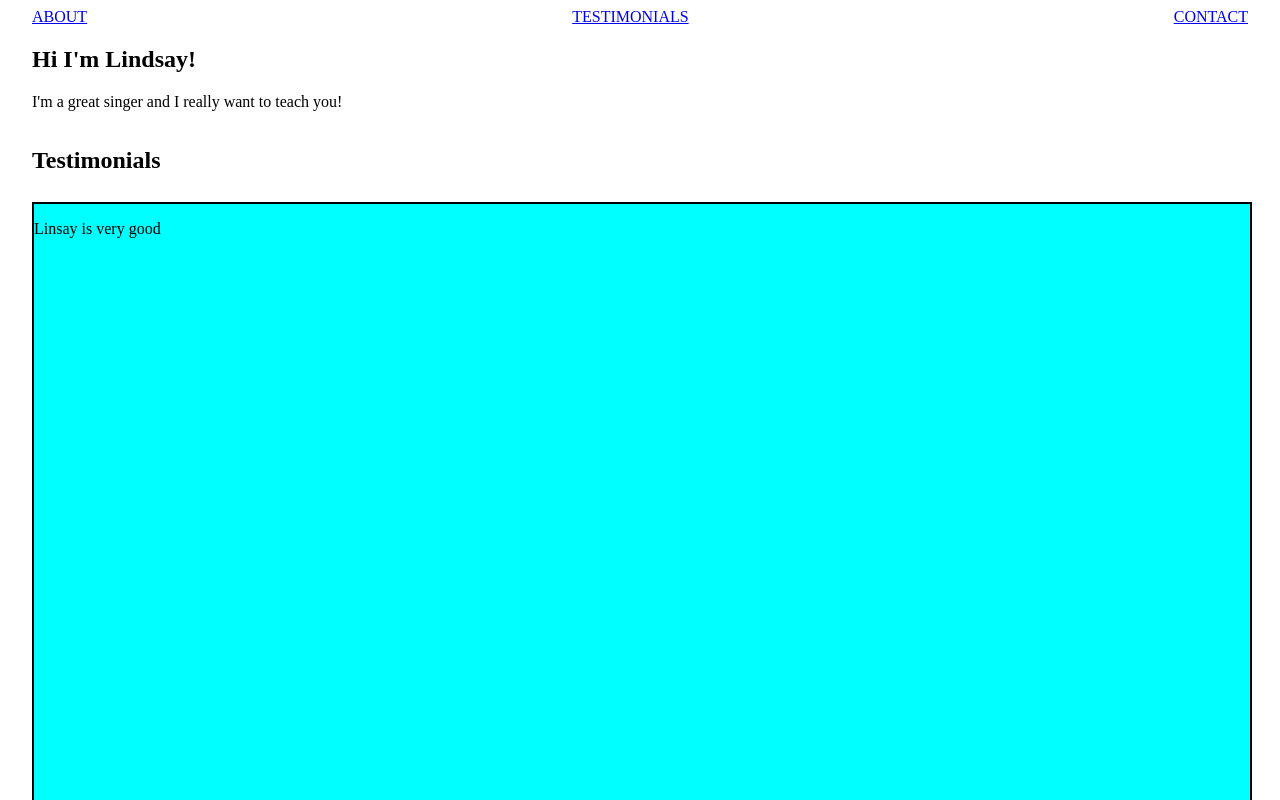
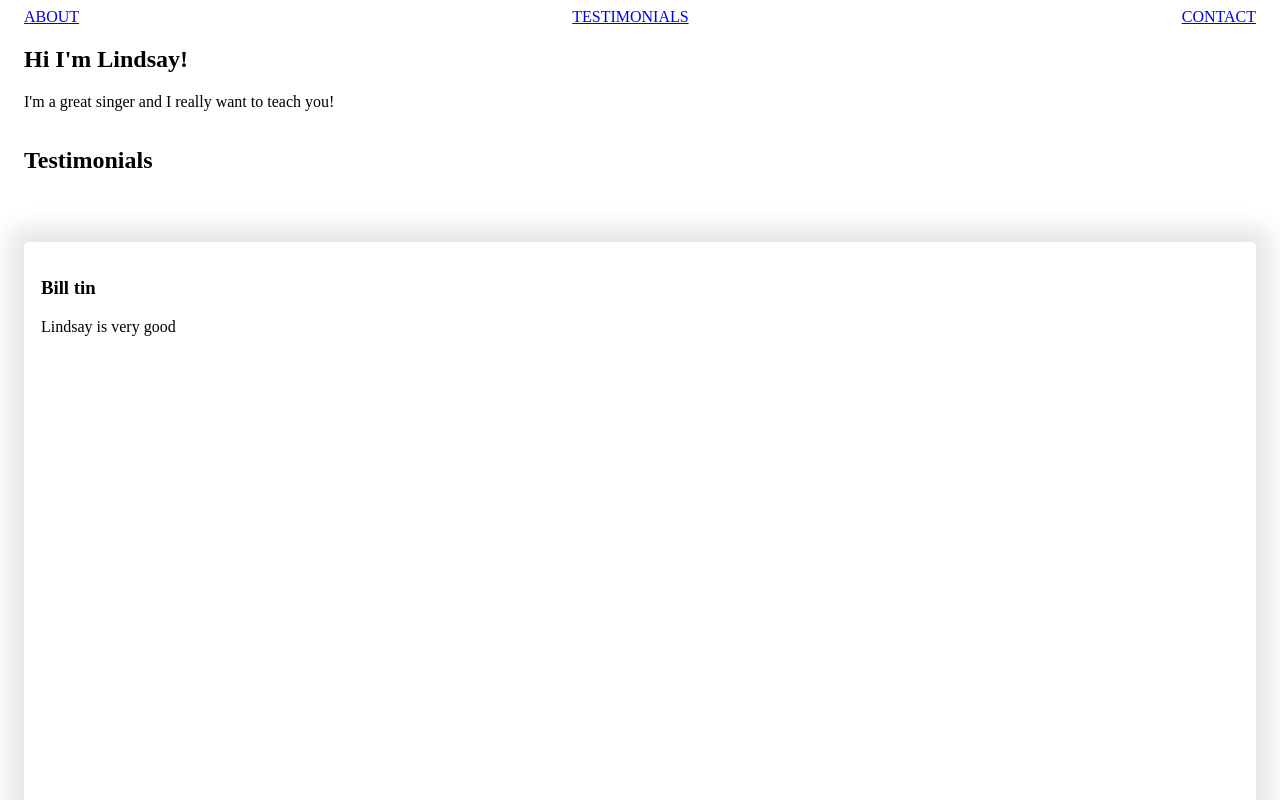
Before and after one commit to bluetablecloth/lindsays-singing, a plain HTML site: page index.html in a window 1280 px wide. Shown: the top 800 px of the page. Drawn offline with Linux system fonts and the light colour scheme.

Commit message:
minor updates

```diff
--- a/style.css
+++ b/index.css
@@ -3,7 +3,7 @@
   justify-content: center;
   align-items: flex-start;
   flex-flow: column;
-  padding: 0 1.5rem;
+  padding: 0 1.0rem;
 }
 
 .navbar {
@@ -20,9 +20,10 @@
 }
 
 .testimonial {
-  margin: 0.5rem 0;
-  width: 100%;
-  border: 2px solid black;
-  background-color: aqua;
+  margin: 3rem 0;
+  padding: 1rem;
+  box-shadow: 0 0 25px 15px rgb(0 0 0 / 10%);
+  border-radius: 5px;
+  border: 1px solid transparent;
   aspect-ratio: 1 / 1.1;
 }
--- a/index.html
+++ b/index.html
@@ -4,7 +4,7 @@
   <meta charset="UTF-8">
   <meta http-equiv="X-UA-Compatible" content="IE=edge">
   <meta name="viewport" content="width=device-width, initial-scale=1.0">
-  <link rel="stylesheet" href="style.css">
+  <link rel="stylesheet" href="index.css">
   <title>Lindsay's Singing</title>
 </head>
 <body>
@@ -22,13 +22,14 @@
       <h1>Testimonials</h1>
       <div class="testimonial-container">
         <div class="testimonial">
-          <p>Linsay is very good</p>
+          <h3>Bill tin</h3>
+          <p>Lindsay is very good</p>
         </div>
         <div class="testimonial">
-          <p>Linsay is very great</p>
+          <p>Lindsay is very great</p>
       </div>
         <div class="testimonial">
-          <p>Linsay is very amazing</p>
+          <p>Lindsay is very amazing</p>
     </section>
     <section id="contact">
       <h1>Contact</h1>
```
